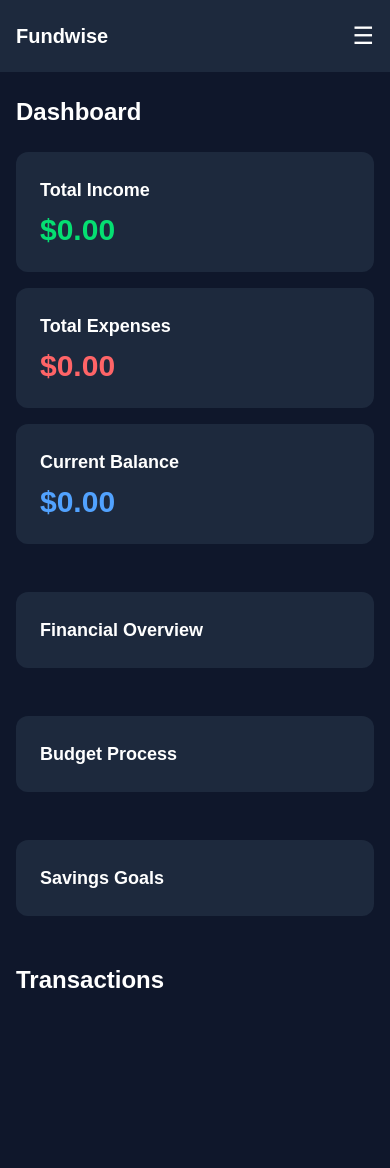
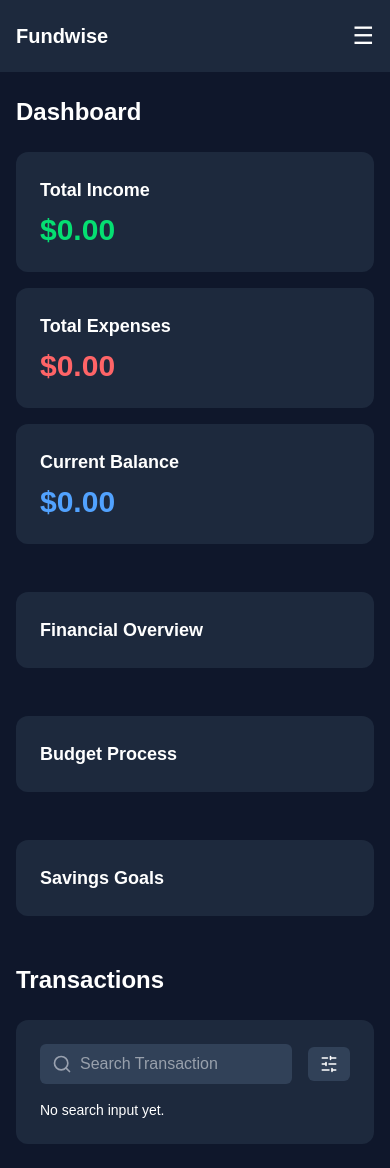
Before and after one commit to aciamdesu/fundwise-project-00, a Next.js app: page / in a window 390 px wide. Before the commit the page ends 1044 px from the top, so only its background shows below. Built offline with nearby package versions, Linux system fonts and the light colour scheme.

Commit message:
install lucide-react and implement responsive search with filter icon in Transactions section

```diff
--- a/package.json
+++ b/package.json
@@ -9,6 +9,7 @@
     "lint": "next lint"
   },
   "dependencies": {
+    "lucide-react": "^0.525.0",
     "next": "15.3.4",
     "react": "^19.0.0",
     "react-dom": "^19.0.0"
--- a/src/app/page.tsx
+++ b/src/app/page.tsx
@@ -1,12 +1,14 @@
 "use client";
 import { useState } from "react";
+import { Search, SlidersHorizontal } from "lucide-react";
 
 export default function Home() {
   const [menuOpen, setMenuOpen] = useState(false);
+  const [searchTransaction, setSearchTransaction] = useState("");
 
   return (
     <>
-      {/* HEADER */}
+      {/* Header */}
       <header className="bg-slate-800 text-white h-[72px] flex items-center">
         <div className="max-w-[1240px] w-full mx-auto px-4 flex justify-between items-center">
           <h1 className="text-xl font-semibold">Fundwise</h1>
@@ -31,7 +33,7 @@ export default function Home() {
         </div>
       </header>
 
-      {/* MOBILE MENU */}
+      {/* Mobile size - Menu */}
       {menuOpen && (
         <>
           <div
@@ -86,7 +88,7 @@ export default function Home() {
         </>
       )}
 
-      {/* MAIN DASHBOARD */}
+      {/* Main Dashboard */}
       <main className="max-w-[1240px] w-full mx-auto px-4 py-6">
         <h2 className="text-2xl md:text-3xl font-bold text-white mb-6">
           Dashboard
@@ -118,7 +120,7 @@ export default function Home() {
         </div>
       </main>
 
-      {/* FINANCIAL OVERVIEW */}
+      {/* Financial Overview */}
       <section className="max-w-[1240px] w-full mx-auto px-4 py-6">
         <div className="bg-slate-800 text-white p-6 rounded-xl">
           <div className="text-lg md:text-xl font-semibold">
@@ -127,25 +129,62 @@ export default function Home() {
         </div>
       </section>
 
-      {/* BUDGET PROCESS */}
+      {/* Budget Process */}
       <section className="max-w-[1240px] w-full mx-auto px-4 py-6">
         <div className="bg-slate-800 text-white p-6 rounded-xl">
           <div className="text-lg md:text-xl font-semibold">Budget Process</div>
         </div>
       </section>
 
-      {/* SAVINGS GOALS */}
+      {/* Saving Goals */}
       <section className="max-w-[1240px] w-full mx-auto px-4 py-6">
         <div className="bg-slate-800 text-white p-6 rounded-xl">
           <div className="text-lg md:text-xl font-semibold">Savings Goals</div>
         </div>
       </section>
 
-      {/* TRANSACTIONS */}
+      {/* Transactions */}
       <section className="max-w-[1240px] w-full mx-auto px-4 py-6">
         <h2 className="text-2xl md:text-3xl font-bold text-white mb-6">
           Transactions
         </h2>
+
+        {/* Search bar and Filter */}
+        <div className="bg-slate-800 text-white p-6 rounded-xl">
+          <div className="flex flex-wrap items-center gap-4">
+            {/* Search Input */}
+            <div className="relative flex-1 min-w-[200px]">
+              <Search
+                className="absolute left-3 top-1/2 -translate-y-1/2 text-gray-400"
+                size={20}
+              />
+              <input
+                type="text"
+                value={searchTransaction}
+                onChange={(e) => setSearchTransaction(e.target.value)}
+                placeholder="Search Transaction"
+                className="pl-10 pr-4 py-2 rounded-md w-full text-white focus:outline-none focus:ring-0 focus:border-transparent bg-slate-700"
+              />
+            </div>
+
+            {/* Filter Button - text hidden on small screens */}
+            <button className="flex items-center gap-2 px-3 py-2 bg-slate-700 hover:bg-slate-600 rounded-md text-white text-sm">
+              <SlidersHorizontal size={18} />
+              <span className="hidden sm:inline">Filter</span>
+            </button>
+          </div>
+
+          {/* Search Result */}
+          <div className="mt-4">
+            {searchTransaction === "" ? (
+              <p className="text-white text-sm">No search input yet.</p>
+            ) : (
+              <div className="text-white text-sm">
+                Showing results for: <strong>{searchTransaction}</strong>
+              </div>
+            )}
+          </div>
+        </div>
       </section>
     </>
   );
```
Also changed, not shown: 1 other file (tests, documents, lock files or other folders).
